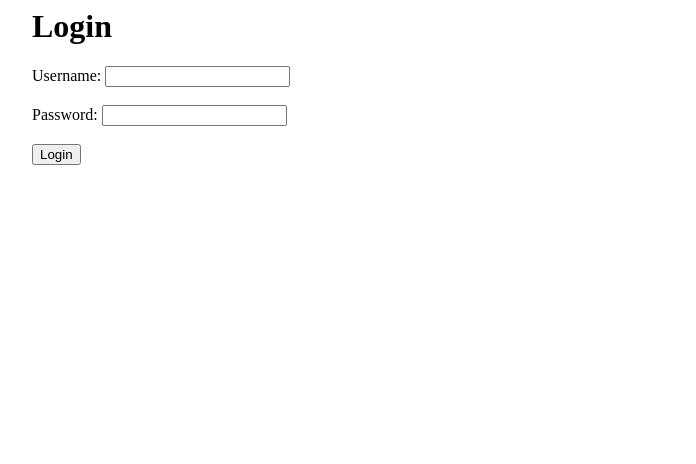
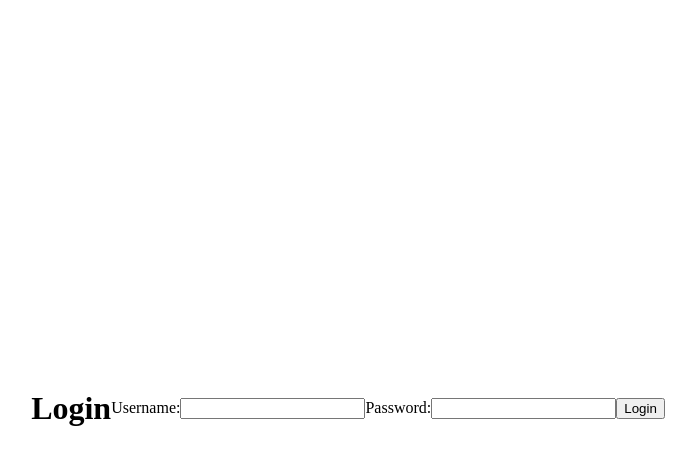
Before and after one commit to syan212/Chat, a plain HTML site: page index.html in a window 1280 px wide. Shown: the whole page, without its empty margins (292-988 px from the left). Drawn offline with Linux system fonts and the light colour scheme.

Commit message:
Update style.css

```diff
--- a/style.css
+++ b/style.css
@@ -1,4 +1,8 @@
-#login_form_container{
-  margin:auto;
+#login_form_container {
+  margin: auto;
   width: 50%;
+  display: flex;
+  justify-content: center;
+  align-items: center;
+  height: 100vh; /* Make sure the container takes full viewport height */
 }
```
